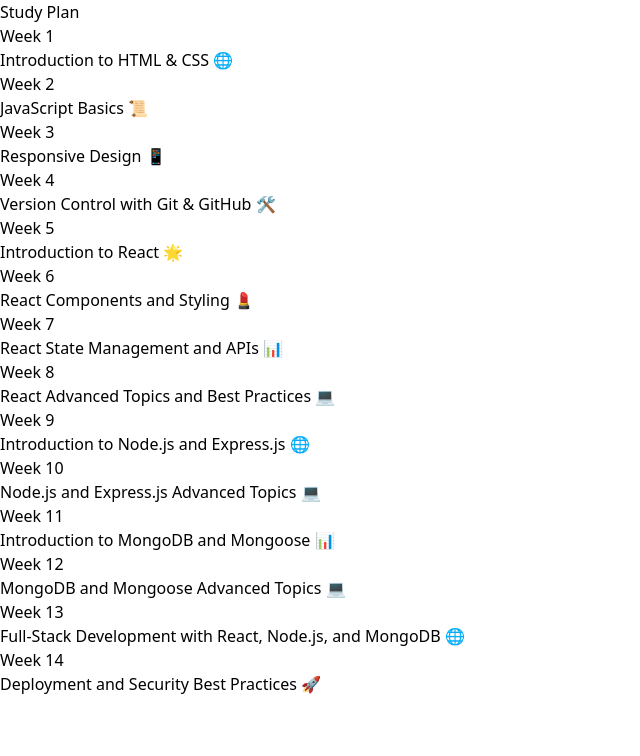
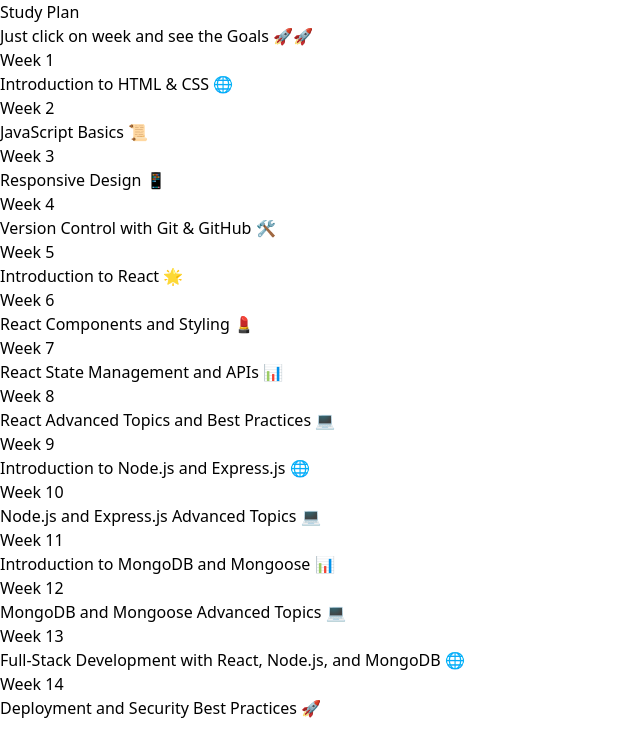
Before and after one commit to AyushBhagat151105/study-plan-app, a React (Vite) app: page / in a window 1280 px wide. Shown: the top 756 px of the page, without its empty margins (0-640 px from the left). Built offline with nearby package versions, Linux system fonts and the light colour scheme.

Commit message:
"Added a new heading element to the StudyPlan component"

```diff
--- a/src/components/StudyPlan.jsx
+++ b/src/components/StudyPlan.jsx
@@ -12,6 +12,9 @@
   return (
     <div className="container mx-auto p-4 overflow-hidden">
       <h1 className="text-3xl font-bold text-center mb-6">Study Plan</h1>
+      <h4 className="text-center m-2 text-gray-400 font-semibold">
+        Just click on week and see the Goals 🚀🚀
+      </h4>
       <div className="grid grid-cols-1 gap-4">
         {weekData.map((weekData, index) => (
           <div
```
